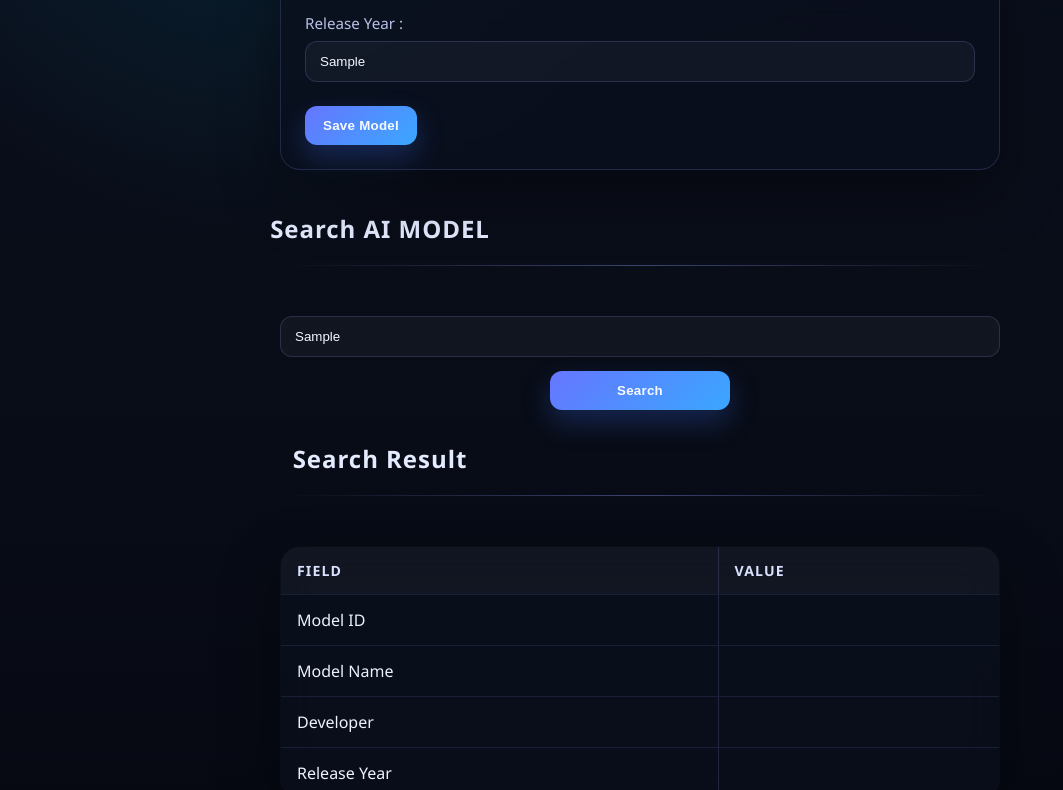
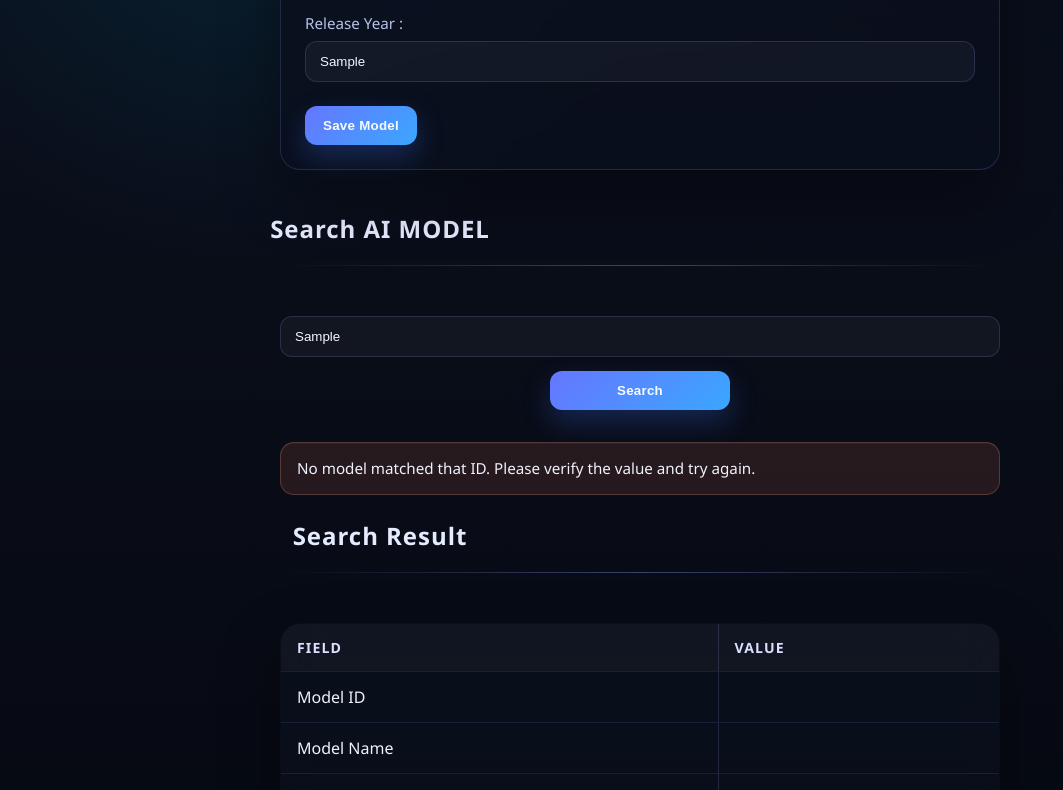
Before and after one commit to rhpiyas/ai-model-database, a website: page frontend/index.html in a window 1280 px wide. Both pictures are taken after typing "Sample", "Sample", "Sample", "Sample", "Sample" into the empty fields and a click on the button "Search". Shown: the part 424-1214 px from the top of the page, without its empty margins (0-1063 px from the left). Drawn offline with Linux system fonts and the light colour scheme; no server answers.

Commit message:
Inhanched Not Found Alert

```diff
--- a/frontend/index.html
+++ b/frontend/index.html
@@ -48,6 +48,8 @@
     <input type="text" id="searchModel" placeholder="Enter AI Model ID">
     <button id="searchBtn">Search</button>
 
+    <div id="searchMessage" role="status" aria-live="polite"></div>
+
     <h2 style="text-align: center;">Search Result</h2>
     <hr> <br>
 
--- a/frontend/index.js
+++ b/frontend/index.js
@@ -1,4 +1,16 @@
 document.getElementById("searchBtn").addEventListener("click", act);
+
+const searchMessage = document.getElementById("searchMessage");
+
+function setMessage(message)
+{
+    searchMessage.innerText = message;
+}
+
+function clearMessage()
+{
+    searchMessage.innerText = "";
+}
 
 async function act()
 {
@@ -15,6 +27,8 @@ async function act()
 
         const data = await rawData.json();
 
+        clearMessage();
+
         document.getElementById("model-id").innerText = data.modelId;
         document.getElementById("model-name").innerText = data.modelName;
         document.getElementById("model-developer").innerText = data.developer;
@@ -22,7 +36,7 @@ async function act()
     }
     catch(err)
     {
-        alert("Model not found!");
+        setMessage("No model matched that ID. Please verify the value and try again.");
 
         document.getElementById("model-id").innerText = "";
         document.getElementById("model-name").innerText = "";
--- a/frontend/style.css
+++ b/frontend/style.css
@@ -130,6 +130,25 @@ button:active {
     margin: 0 auto 32px;
 }
 
+#searchMessage {
+    width: min(720px, 100%);
+    margin: 0 auto 24px;
+    padding: 0;
+    min-height: 0;
+    border-radius: 14px;
+    font-size: 0.95rem;
+    line-height: 1.5;
+    color: #eef2ff;
+    transition: all 0.2s ease;
+}
+
+#searchMessage:not(:empty) {
+    padding: 14px 16px;
+    border: 1px solid rgba(255, 171, 145, 0.22);
+    background: rgba(255, 122, 89, 0.12);
+    box-shadow: inset 0 1px 0 rgba(255, 255, 255, 0.04);
+}
+
 table {
     border-collapse: collapse;
     overflow: hidden;
```
